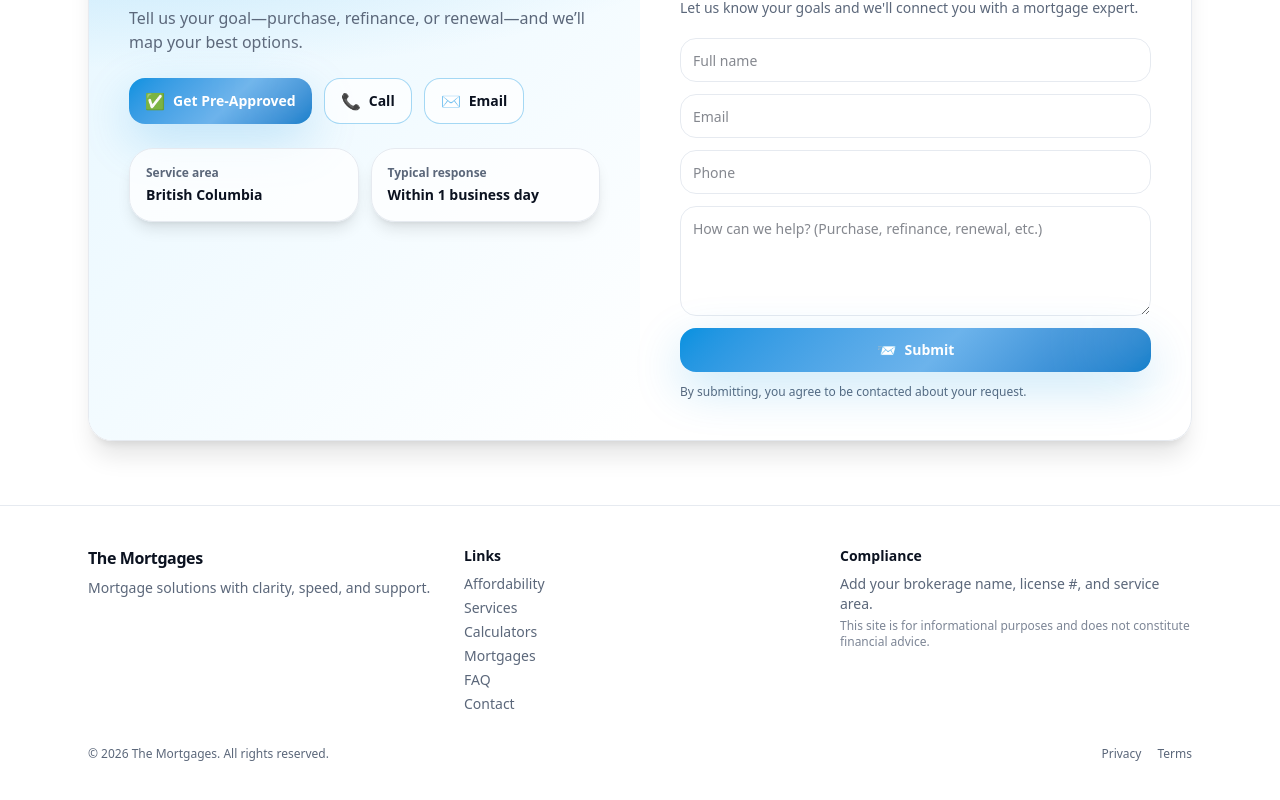
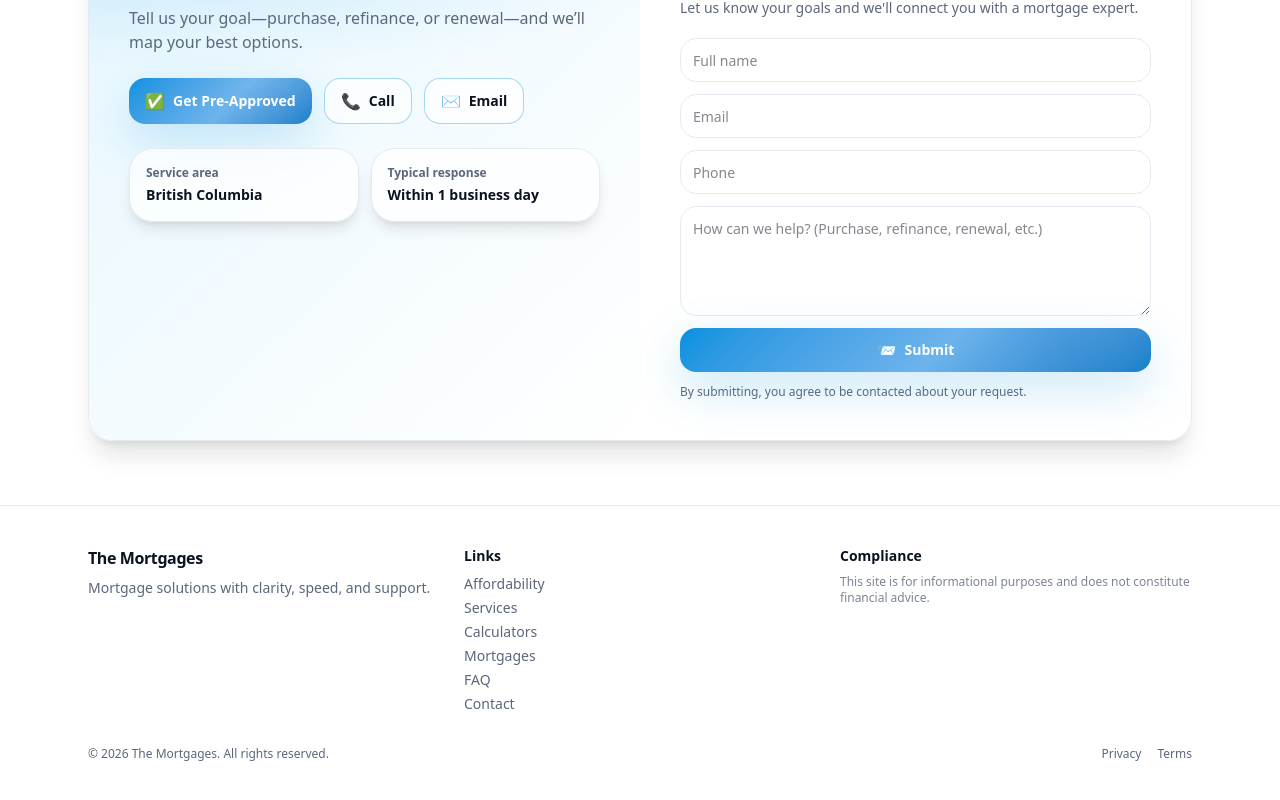
Before and after one commit to varunrampal/yms-redesign, a React (Vite) app: page / in a window 1280 px wide. Shown: the part 3651-4451 px from the top of the page. Built offline with nearby package versions, Linux system fonts and the light colour scheme.

Commit message:
jan16--commit2

```diff
--- a/src/components/footer/Footer.jsx
+++ b/src/components/footer/Footer.jsx
@@ -26,7 +26,7 @@ export default function Footer() {
           <div className="text-sm">
             <div className="font-semibold text-text">Compliance</div>
             <div className="mt-2 text-muted">
-              Add your brokerage name, license #, and service area.
+              {/* Add your brokerage name, license #, and service area. */}
               <div className="mt-1 text-xs text-muted/80">
                 This site is for informational purposes and does not constitute financial advice.
               </div>
```
